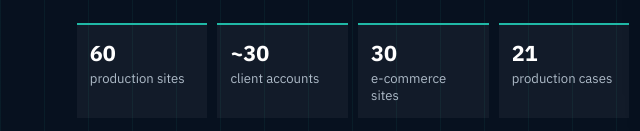
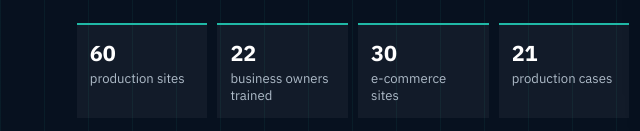
Before and after one commit to zpthanos/zpthanos, a plain HTML site: page index.html in a window 1280 px wide. Shown: the part 821-952 px from the top of the page, 0-640 px from the left. Drawn offline with Linux system fonts and the light colour scheme.

Commit message:
Remove B2B account count from profile

```diff
--- a/index.html
+++ b/index.html
@@ -50,7 +50,7 @@
 
         <div class="metrics" aria-label="Professional scope">
           <div><strong>60</strong><span>production sites</span></div>
-          <div><strong>~30</strong><span>client accounts</span></div>
+          <div><strong>22</strong><span>business owners trained</span></div>
           <div><strong>30</strong><span>e-commerce sites</span></div>
           <div><strong>21</strong><span>production cases</span></div>
         </div>
@@ -156,7 +156,7 @@
       <div class="tab-panel" id="about-professional" role="tabpanel" aria-labelledby="tab-professional">
         <span class="label">CUSTOMER-FACING DELIVERY</span>
         <h3>Own the customer outcome and go deep enough to move the work forward.</h3>
-        <p class="professional-intro">More than four years across customer-facing work, B2B operations and IT systems, including more than two years owning production issues across roughly 30 client accounts and 60 production sites, including 30 e-commerce sites. The common thread is taking responsibility for the customer outcome, coordinating the right people and verifying that the agreed result actually works.</p>
+        <p class="professional-intro">More than four years across customer-facing work, B2B operations and IT systems, including more than two years owning production issues across 60 production sites, including 30 e-commerce sites. The common thread is taking responsibility for the customer outcome, coordinating the right people and verifying that the agreed result actually works.</p>
 
         <div class="professional-grid">
           <article class="professional-card">
@@ -177,7 +177,7 @@
         </div>
 
         <div class="professional-proof" aria-label="Professional proof points">
-          <span>~30 client accounts</span>
+          <span>22 business owners trained</span>
           <span>60 production sites</span>
           <span>30 e-commerce sites</span>
           <span>onboarding &amp; training</span>
```
Also changed, not shown: assets/customer-success-hero-mobile-v4.svg, assets/customer-success-hero-v4.svg, 1 other file.
